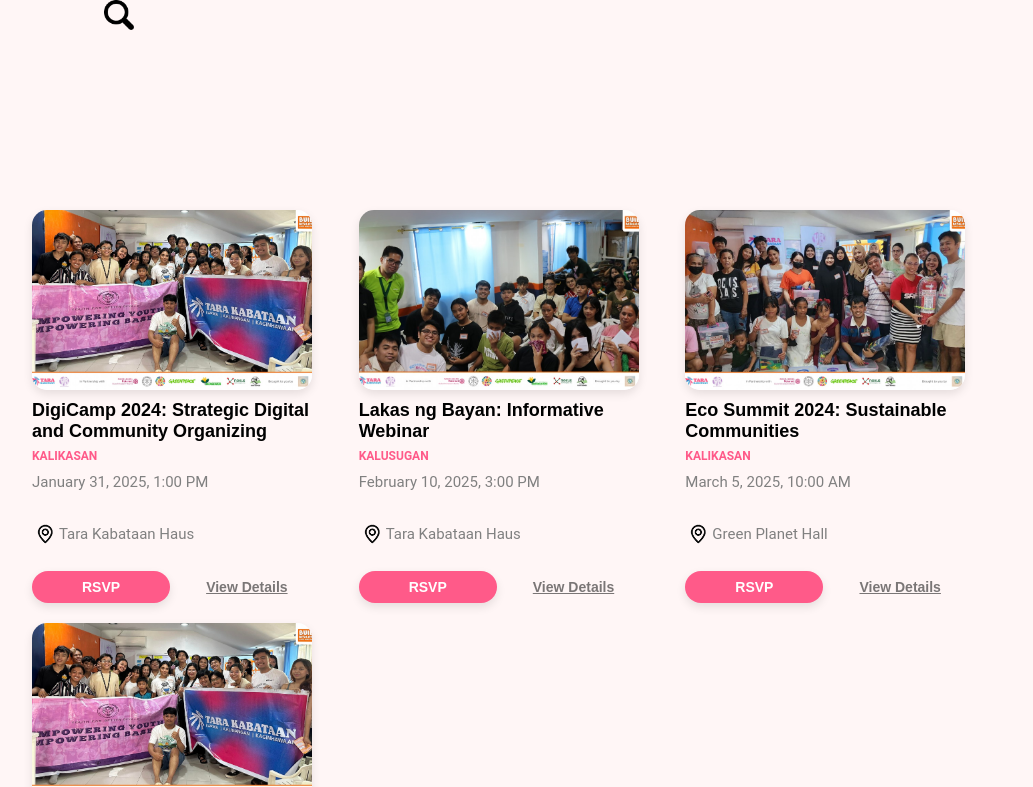
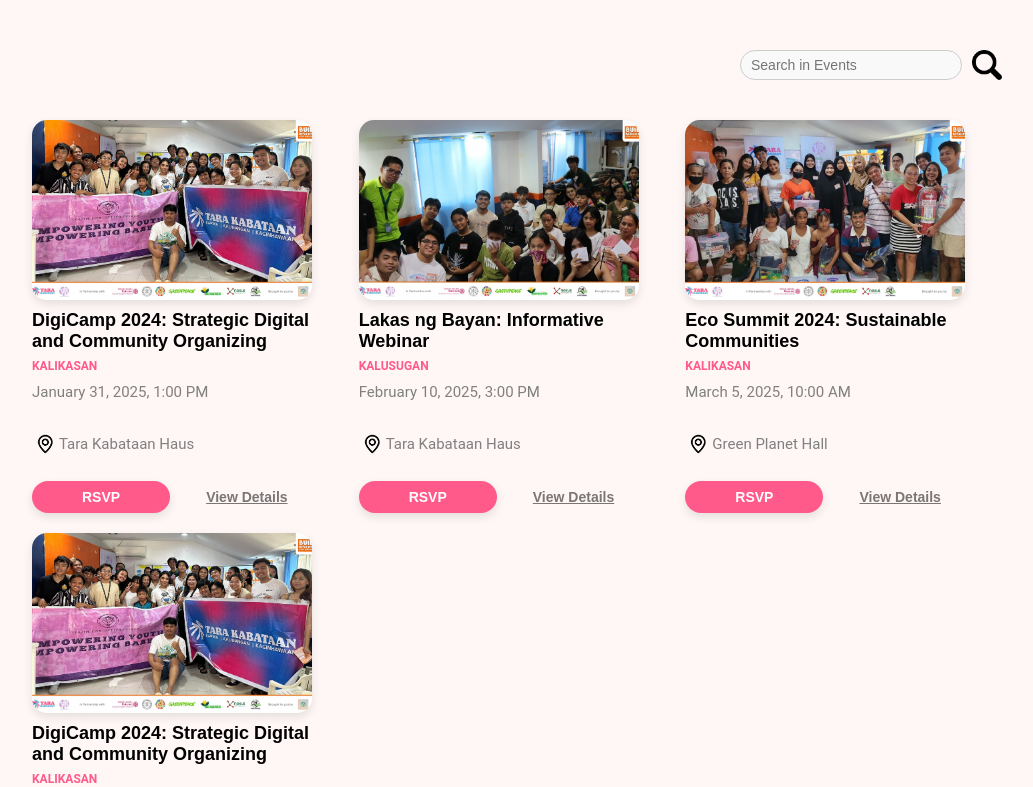
Before and after one commit to afgeloo/TK-Website, a React (Vite) app: page /events in a window 1280 px wide. Shown: the top 787 px of the page, without its empty margins (128-1161 px from the left). Built offline with nearby package versions, Linux system fonts and the light colour scheme.

Commit message:
Fixed Search Icon placement on RSVP page

```diff
--- a/src/eventspage/css/eventpage-pastevents.css
+++ b/src/eventspage/css/eventpage-pastevents.css
@@ -1,8 +1,8 @@
 .past-events-container {
-  width: 100%; /* Utilize the full width of the screen */
+  width: 100%;
   margin: auto;
   padding-left: 150px;
-  padding-right: 150px; /* Adjust padding to be consistent with other components */
+  padding-right: 150px;
 }
 
 .past-events-header {
@@ -26,12 +26,15 @@
   margin: 16px 0;
 }
 
-.search-wrapper {
+.search-wrapper-rsvp {
   display: flex;
   align-items: center;
   gap: 10px; /* Space between elements */
-  margin-bottom: 20px; /* Space below search bar */
-  justify-content: flex-start; /* Align search bar to the left */
+  margin-bottom: 30px; /* Space below search bar */
+  justify-content: flex-end; /* Align search bar to the left */
+  margin-top: 50px;
+  margin-right: 150px;
+
 }
 
 .search-icon-eventspage {
--- a/src/eventspage/css/eventpage-rsvp.css
+++ b/src/eventspage/css/eventpage-rsvp.css
@@ -1,9 +1,13 @@
+
+
 .eventsrsvp-grid {
     display: grid;
     grid-template-columns: repeat(auto-fit, minmax(300px, 1fr)); /* Responsive grid */
     gap: 0px;
-    padding: 150px;
+    padding-left: 150px;
+    padding-right: 150px;
     justify-content: center;
+    padding-bottom: 150px;
 }
 
 .event-card {
@@ -113,14 +117,15 @@
     gap: 10px; /* Space between elements */
     margin-bottom: 20px; /* Space below search bar */
     justify-content: flex-start; /* Align search bar to the left */
-}
+  }
 
-.search-icon-eventspage {
+
+.search-icon-eventspage-rsvp {
     width: 30px;
     height: 30px;
-}
+  }
 
-.search-input-eventspage {
+  .search-input-eventspage-rsvp {
     width: 200px;
     padding: 6px 10px;
     border: 1px solid #ccc;
@@ -129,17 +134,11 @@
     color: black;
     font-size: 14px;
     outline: none;
-}
+  }
 
-.search-dropdown {
-    padding: 6px 10px;
-    border: 1px solid #ccc;
-    border-radius: 20px;
-    background-color: #f9f9f9;
-    color: black;
-    font-size: 14px;
-    outline: none;
-}
+
+
+
 
 .pagination {
     display: flex;
@@ -192,23 +191,3 @@
 .eventrsvp-button-details :hover {
     background: #ff3b6a; /* Darker pink */
 }
-
-
-
-.search-wrapper {
-    display: flex;
-    align-items: right;
-    justify-content: flex-start; /* Aligns the search input and icon to the right */
-    width: 100%;
-}
-
-.search-input-eventspage {
-    padding: 10px;
-    border: 1px solid #ccc;
-    border-radius: 5px;
-    margin-left: 0px;
-    opacity: 0; /* Initially hidden */
-    visibility: hidden; /* Initially hidden */
-    transition: opacity 0.3s ease, visibility 0.3s ease; /* Smooth transition */
-
-}
--- a/src/eventspage/eventspage-rsvp.tsx
+++ b/src/eventspage/eventspage-rsvp.tsx
@@ -34,16 +34,16 @@ function EventsPageRSVP() {
 
     return (
         <div>
-            <div className="search-wrapper">
+            <div className="search-wrapper-rsvp">
                 <input
                     type="text"
-                    className="search-input-eventspage"
+                    className="search-input-eventspage-rsvp"
                     placeholder="Search in Events"
                 />
                 <img
                     src={searchIconEventspage}
                     alt="Search"
-                    className="search-icon-eventspage"
+                    className="search-icon-eventspage-rsvp"
                 />
             </div>
 
```
